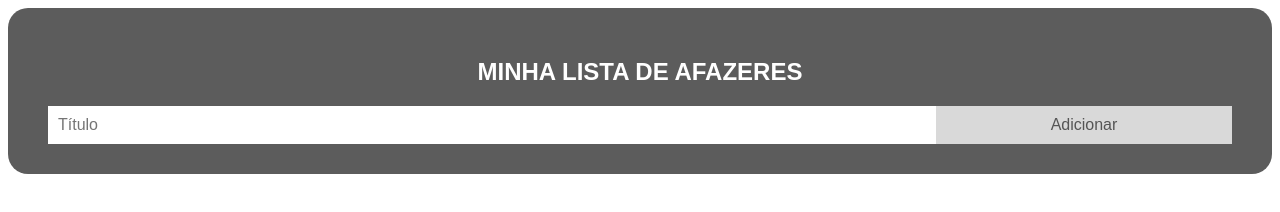
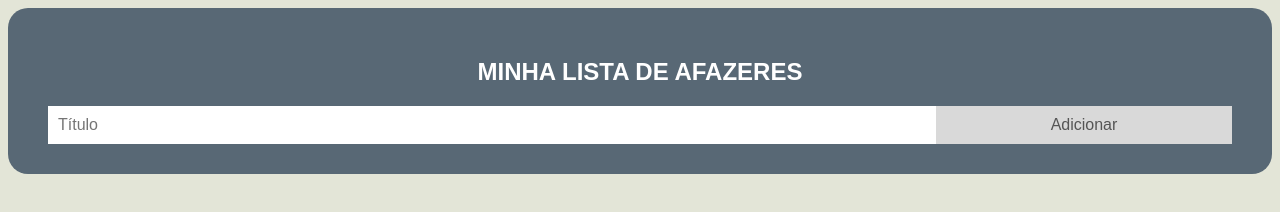
Before and after one commit to GuiMosca7/Bimestral, a plain HTML site: page index.html in a window 1280 px wide. Drawn offline with Linux system fonts and the light colour scheme.

Commit message:
Update style.css

```diff
--- a/style.css
+++ b/style.css
@@ -63,7 +63,7 @@
   }
 
   .header {
-    background-color: #5c5c5c;
+    background-color: #586875;
     padding: 30px 40px;
     margin: 0px auto;
     color: white;
@@ -104,3 +104,7 @@
   .addBtn:hover {
     background-color: #bbb;
   }
+
+  body{
+    background-color: #e3e5d7;
+  }
```
